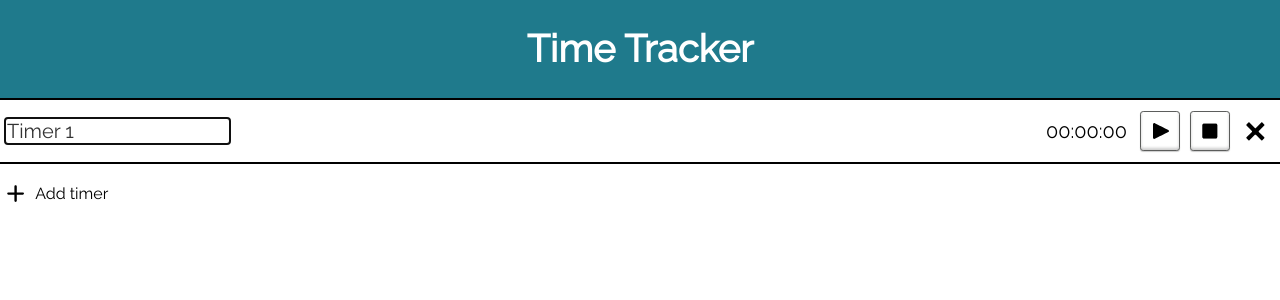
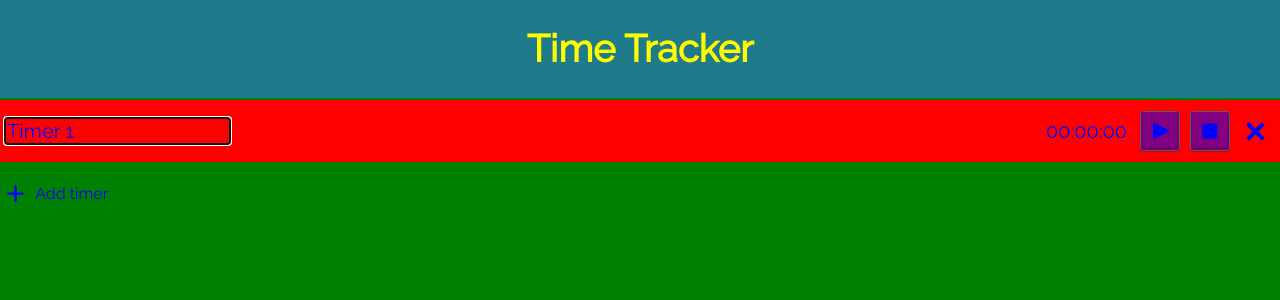
Before and after one commit to preiter93/time-tracker, a SvelteKit app: page / in a window 1280 px wide. Both pictures are taken after a click on the button "Add timer". Shown: the top 300 px of the page. Built offline with nearby package versions, Linux system fonts and the light colour scheme.

Commit message:
Define color scheme globally

```diff
--- a/src/lib/components/TimerItem.svelte
+++ b/src/lib/components/TimerItem.svelte
@@ -183,23 +183,15 @@ j	 */
 		<ControlButton
 			on:click={isRunning ? pause : start}
 			symbol={isRunning ? "pause" : "play"}
-			--background-color={isRunning ? "#e5383b" : "#fff"}
-			--color={isRunning ? "#fff" : "#000"}
-			--margin="0 10px"
+			cls={isRunning ? "action" : "default"}
+			margin="0 10px"
 		/>
 		<ControlButton
 			on:click={reset}
 			symbol={"stop"}
-			--background-color="#fff"
-			--color="#000"
-			--margin="0 5px 0 0"
+			margin="0 5px 0 0"
 		/>
-		<CancelButton
-			on:click={remove}
-			--background-color="#fff"
-			--color="#000"
-			--margin="0 5px 0 0"
-		/>
+		<CancelButton on:click={remove} margin="0 5px 0 0" />
 	</div>
 </div>
 
@@ -219,7 +211,6 @@ j	 */
 	.name {
 		font-size: 20px;
 		border: none;
-		color: #333;
 		background-color: transparent;
 		width: 95%;
 		max-width: 400px;
--- a/src/lib/components/buttons/AddButton.svelte
+++ b/src/lib/components/buttons/AddButton.svelte
@@ -18,7 +18,7 @@
 		width: 150px;
 		height: 40px;
 		font-size: 1.2rem;
-		color: black;
+		color: var(--btn-primary);
 	}
 	@media (hover: hover) {
 		button:hover {
@@ -39,5 +39,6 @@
 	.center {
 		display: flex;
 		justify-content: center;
+		color: var(--btn-primary);
 	}
 </style>
--- a/src/lib/components/buttons/CancelButton.svelte
+++ b/src/lib/components/buttons/CancelButton.svelte
@@ -1,8 +1,13 @@
 <script>
 	import { CancelIcon } from "$lib/components/icons";
+
+	/**
+	 * @type {string}
+	 */
+	export let margin = "0";
 </script>
 
-<button on:click class="cancel-button">
+<button on:click class="cancel-button" style="margin: {margin};">
 	<div class="center">
 		<CancelIcon />
 	</div></button
@@ -14,8 +19,6 @@
 		background: none;
 		width: 40px;
 		height: 40px;
-		color: black;
-		margin: var(--margin, "0 0");
 	}
 	@media (hover: hover) {
 		button:hover {
@@ -26,5 +29,6 @@
 	.center {
 		display: flex;
 		justify-content: center;
+		color: var(--btn-primary);
 	}
 </style>
--- a/src/lib/components/buttons/ControlButton.svelte
+++ b/src/lib/components/buttons/ControlButton.svelte
@@ -10,9 +10,18 @@
 	 * @type {any}
 	 */
 	export let symbol;
+
+	/**
+	 * @type {string}
+	 */
+	export let cls = "default";
+	/**
+	 * @type {string}
+	 */
+	export let margin = "0";
 </script>
 
-<button on:click>
+<button on:click class={cls} style="margin: {margin};">
 	<div class="center">
 		{#if symbol === "play"}
 			<PlayIcon />
@@ -27,21 +36,25 @@
 >
 
 <style>
+	.default {
+		color: var(--btn-primary);
+		background-color: var(--btn-secondary);
+	}
+	.action {
+		color: var(--btn-secondary);
+		background-color: var(--btn-action);
+	}
 	button {
-		border: none;
-		border: 0.1px solid #5c5d5c;
 		width: 40px;
 		height: 40px;
+		border: 0.1px solid #5c5d5c;
 		font-size: 1.4rem;
 		border-radius: 0.2rem;
-		color: var(--color, #fff);
-		background-color: var(--background-color, #000);
-		margin: var(--margin, "0 0");
-		box-shadow: 0px 1px 1px rgba(0, 0, 0, 0.2),
-			inset 0px -2px 3px rgba(0, 0, 0, 0.2);
 		align-items: center;
 		justify-content: center;
 		display: flex;
+		box-shadow: 0px 1px 1px rgba(0, 0, 0, 0.2),
+			inset 0px -2px 3px rgba(0, 0, 0, 0.2);
 	}
 	@media (hover: hover) {
 		button:hover {
--- a/src/lib/components/icons/AddIcon.svelte
+++ b/src/lib/components/icons/AddIcon.svelte
@@ -4,7 +4,6 @@
 
 <svg
 	viewBox="0 0 32 32"
-	fill="white"
 	xmlns="http://www.w3.org/2000/svg"
 	width="{size}rem"
 	height="{size}rem"
@@ -16,7 +15,7 @@
 
 <style>
 	path {
+		fill: currentColor;
 		stroke: none;
-		fill: #000;
 	}
 </style>
--- a/src/lib/components/icons/CancelIcon.svelte
+++ b/src/lib/components/icons/CancelIcon.svelte
@@ -4,7 +4,6 @@
 
 <svg
 	viewBox="0 0 24 24"
-	fill="none"
 	xmlns="http://www.w3.org/2000/svg"
 	width="{size}rem"
 	height="{size}rem"
@@ -15,7 +14,7 @@
 
 <style>
 	path {
-		fill: #000;
+		fill: currentColor;
 		stroke: none;
 	}
 </style>
--- a/src/lib/components/icons/PauseIcon.svelte
+++ b/src/lib/components/icons/PauseIcon.svelte
@@ -4,24 +4,21 @@
 
 <svg
 	viewBox="0 0 32 32"
-	fill="none"
 	xmlns="http://www.w3.org/2000/svg"
 	width="{size}rem"
 	height="{size}rem"
 >
 	<path
 		d="M13 8H9C8.44772 8 8 8.44772 8 9V23C8 23.5523 8.44772 24 9 24H13C13.5523 24 14 23.5523 14 23V9C14 8.44772 13.5523 8 13 8Z"
-		fill="white"
 	/>
 	<path
 		d="M23 8H19C18.4477 8 18 8.44772 18 9V23C18 23.5523 18.4477 24 19 24H23C23.5523 24 24 23.5523 24 23V9C24 8.44772 23.5523 8 23 8Z"
-		fill="white"
 	/>
 </svg>
 
 <style>
 	path {
-		fill: #fff;
+		fill: currentColor;
 		stroke: none;
 	}
 </style>
--- a/src/lib/components/icons/PlayIcon.svelte
+++ b/src/lib/components/icons/PlayIcon.svelte
@@ -5,19 +5,17 @@
 <svg
 	xmlns="http://www.w3.org/2000/svg"
 	viewBox="0 0 32 32"
-	fill="none"
 	width="{size}rem"
 	height="{size}rem"
 >
 	<path
 		d="M9 9.26274C9 8.82178 9.23717 8.41278 9.62559 8.18376C10.0141 7.95467 10.4976 7.93877 10.9011 8.14174C14.1656 9.7835 20.8201 13.1302 24.2974 14.879C24.7291 15.0961 25 15.5284 25 16C25 16.4716 24.7291 16.9039 24.2974 17.121C20.8201 18.8698 14.1656 22.2165 10.9011 23.8583C10.4976 24.0612 10.0141 24.0453 9.62559 23.8162C9.23717 23.5872 9 23.1782 9 22.7373V9.26274Z"
-		fill="black"
 	/>
 </svg>
 
 <style>
 	path {
-		fill: #000;
+		fill: currentColor;
 		stroke: none;
 	}
 </style>
--- a/src/lib/components/icons/StopIcon.svelte
+++ b/src/lib/components/icons/StopIcon.svelte
@@ -4,7 +4,6 @@
 
 <svg
 	viewBox="0 0 100 100"
-	fill="none"
 	xmlns="http://www.w3.org/2000/svg"
 	width="{size}rem"
 	height="{size}rem"
@@ -19,7 +18,7 @@
 
 <style>
 	path {
-		fill: #000;
+		fill: currentColor;
 		stroke: none;
 	}
 </style>
--- a/src/routes/+layout.svelte
+++ b/src/routes/+layout.svelte
@@ -7,8 +7,27 @@
 		input[type="text"] {
 			font-family: "Raleway", sans-serif;
 		}
-		body {
-			margin: 0;
-		}
 	</style>
 </svelte:head>
+
+<style>
+	:global(:root) {
+		--bg-primary: red;
+		--bg-secondary: green;
+		--bg-header: #1f7a8c;
+		--text-primary: blue;
+		--text-header: yellow;
+		--btn-primary: blue;
+		--btn-secondary: purple;
+		--btn-action: #e5383b;
+	}
+	:global(body) {
+		color: var(--bg-primary);
+		background-color: var(--bg-secondary);
+		margin: 0;
+		padding: 0;
+	}
+	:global(p, input[type="text"]) {
+		color: var(--text-primary);
+	}
+</style>
--- a/src/routes/+page.svelte
+++ b/src/routes/+page.svelte
@@ -107,13 +107,12 @@
 
 <style>
 	.div-title {
-		color: white;
-		background-color: #1f7a8c;
+		color: var(--text-header);
+		background-color: var(--bg-header);
 		padding: 1px 5px 1px 5px;
 	}
 	.timer-item {
-		color: black;
-		background-color: #fff;
+		background-color: var(--bg-primary);
 		padding: 1px 0px 1px 0px;
 	}
 	h1 {
@@ -127,8 +126,8 @@
 		border: 0;
 		border-top: 1px solid #ccc;
 		display: block;
-		border-color: black;
-		background-color: black;
+		border-color: var(--bg-secondary);
+		background-color: var(--bg-secondary);
 	}
 	div.spacer {
 		margin-top: 10px;
```
